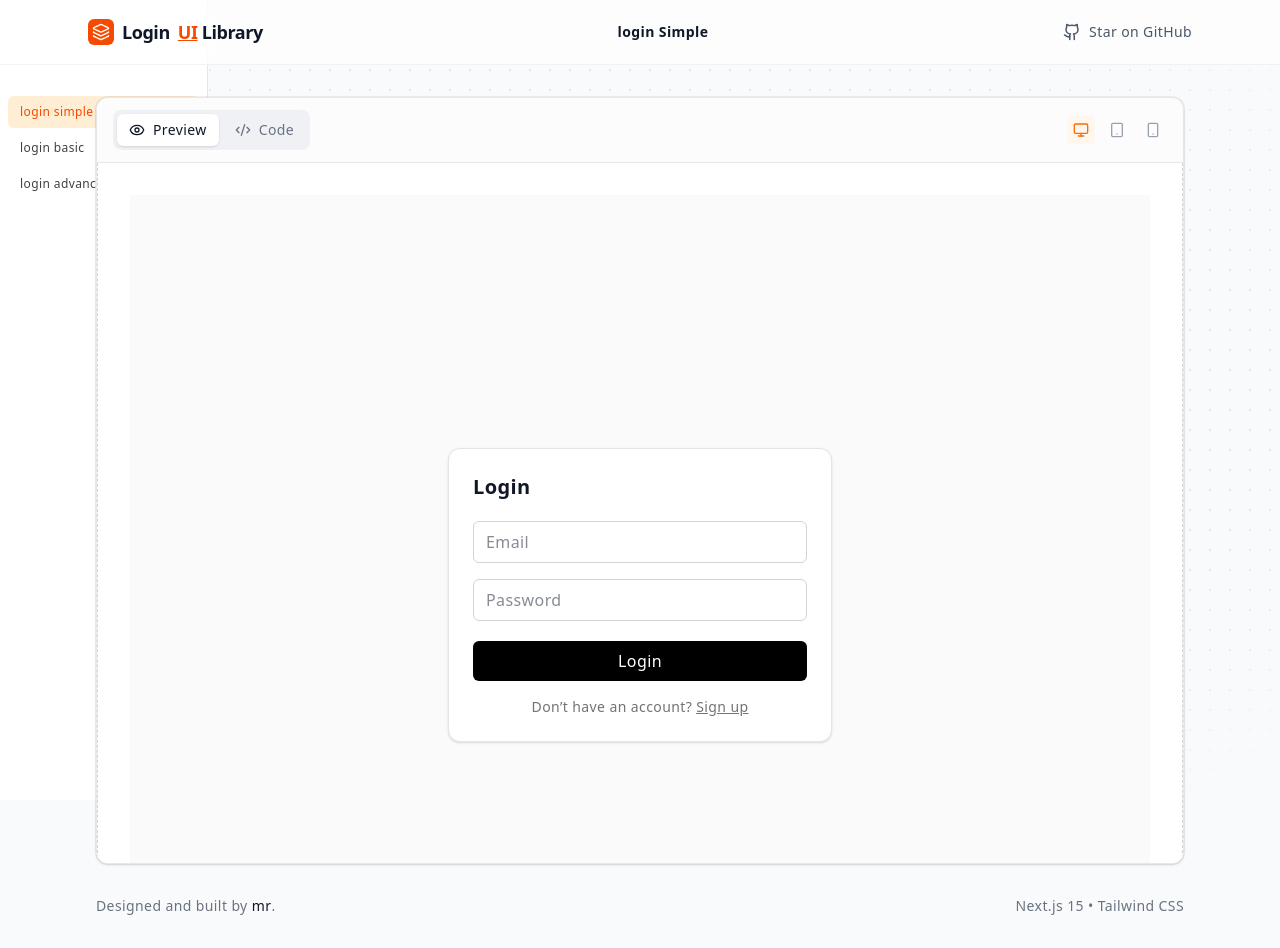
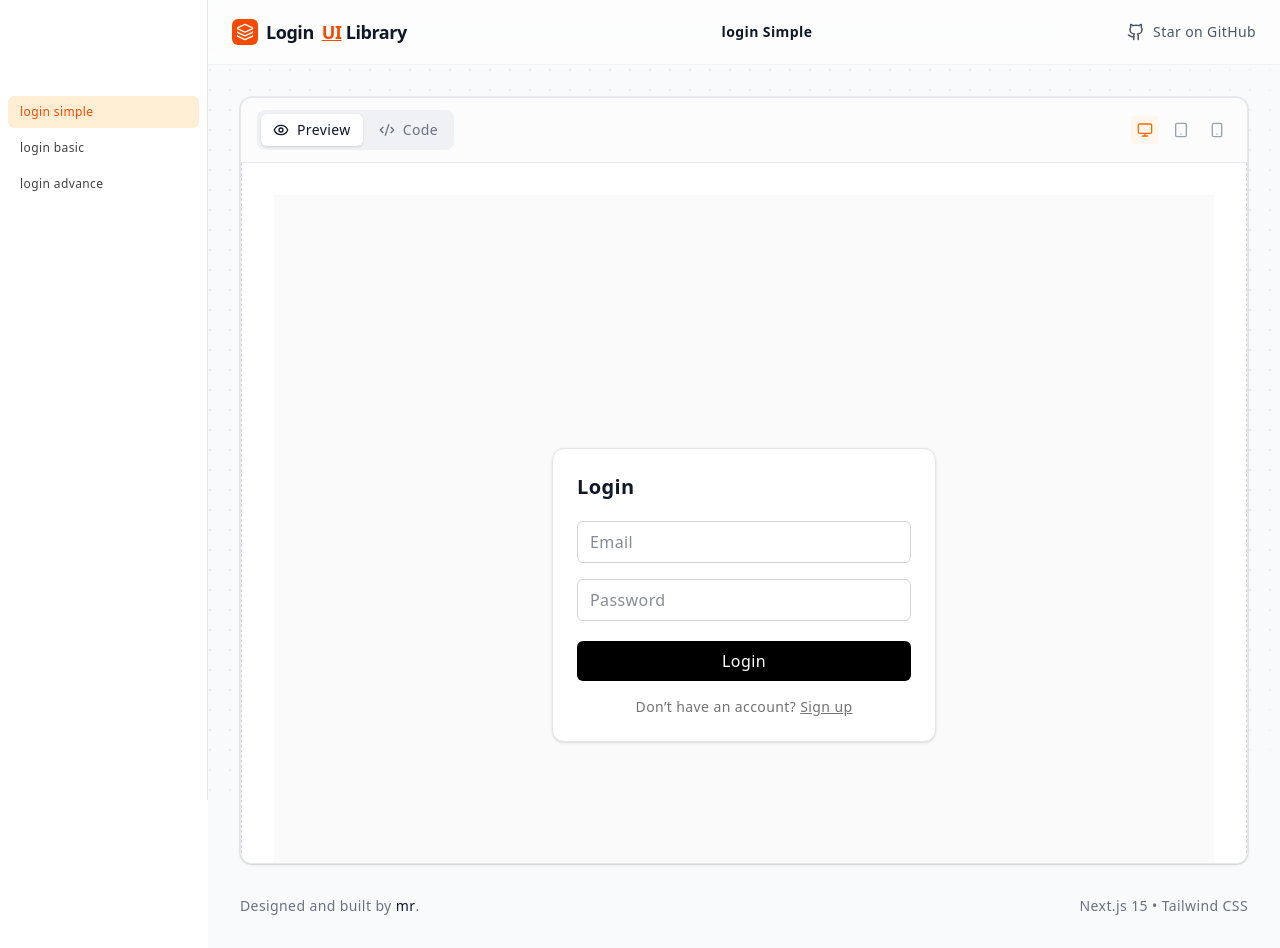
Before and after one commit to rahscripts/login, a Next.js app: page /login/1 in a window 1280 px wide. Built offline with nearby package versions, Linux system fonts and the light colour scheme.

Commit message:
fixed changed of alignment

```diff
--- a/app/layout.tsx
+++ b/app/layout.tsx
@@ -32,7 +32,7 @@ export default function RootLayout({
         <div className="fixed inset-0 pointer-events-none bg-[image:radial-gradient(#e5e7eb_1px,transparent_1px)] dark:bg-[image:radial-gradient(#1f1f1f_1px,transparent_1px)] [background-size:20px_20px] [mask-image:radial-gradient(ellipse_at_center,black_70%,transparent_100%)]"></div>
         <div className="flex">
           <Sidebar />
-          <div className="flex-1">
+          <div className="flex-1 ml-52">
             {children}
           </div>
         </div>
--- a/app/login/[slug]/page.tsx
+++ b/app/login/[slug]/page.tsx
@@ -39,7 +39,7 @@ export default function Page({ params }: { params: Promise<{ slug: string }> })
     };
 
     return (
-        <div className="min-h-screen bg-gray-50 dark:bg-[#0a0a0a] text-gray-900 dark:text-gray-100 font-sans selection:bg-orange-100 dark:selection:bg-orange-900/30">
+        <div className="min-h-screen  bg-gray-50 dark:bg-[#0a0a0a] text-gray-900 dark:text-gray-100 font-sans selection:bg-orange-100 dark:selection:bg-orange-900/30">
 
             {/* --- Navigation Header --- */}
             <nav className="relative sticky top-0 z-50 border-b border-gray-200/50 dark:border-gray-800/50 bg-white/60 dark:bg-[#0a0a0a]/60 backdrop-blur-xl">
--- a/app/page.tsx
+++ b/app/page.tsx
@@ -13,7 +13,7 @@ import {
 
 export default function Home() {
   return (
-    <div className="min-h-screen bg-gray-50 ml-52 max-md:hidden dark:bg-[#0a0a0a] text-gray-900 dark:text-gray-100 font-sans selection:bg-orange-100 dark:selection:bg-orange-900/30">
+    <div className="min-h-screen bg-gray-50 max-md:hidden dark:bg-[#0a0a0a] text-gray-900 dark:text-gray-100 font-sans selection:bg-orange-100 dark:selection:bg-orange-900/30">
 
 
       {/* --- Navbar --- */}
```
